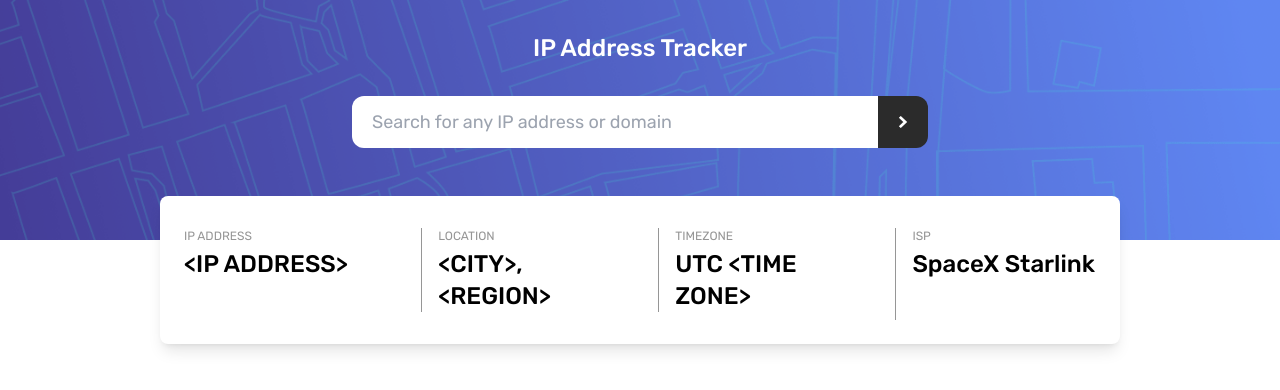
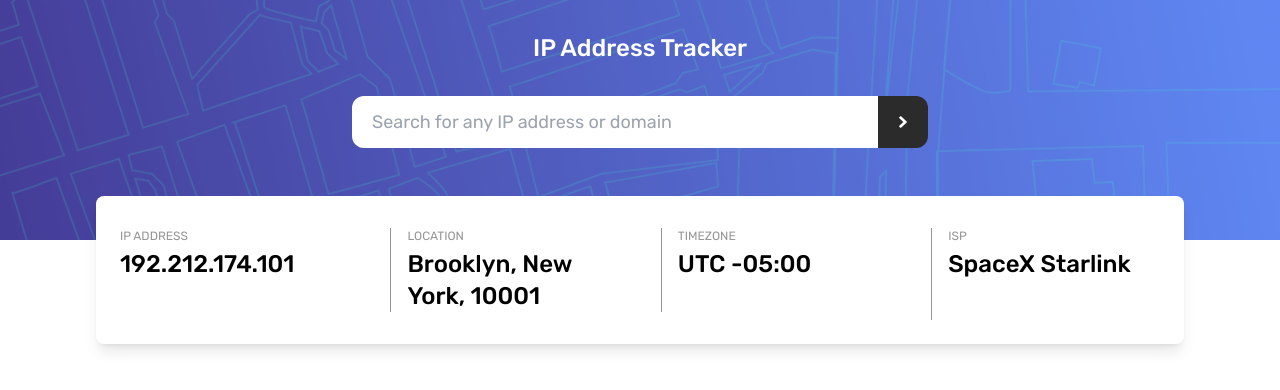
Before and after one commit to codayomide/ip-address-tracker, a React app: page / in a window 1280 px wide. Shown: the top 390 px of the page. Built offline with nearby package versions, Linux system fonts and the light colour scheme; no server answers; the HTML template or start-up script is replaced by a standard one.

Commit message:
Uninstalled react-google-maps

```diff
--- a/package.json
+++ b/package.json
@@ -11,7 +11,6 @@
   },
   "dependencies": {
     "@react-google-maps/api": "^2.19.2",
-    "@vis.gl/react-google-maps": "^0.4.1",
     "react": "^18.2.0",
     "react-dom": "^18.2.0"
   },
--- a/src/components/LocationInfo.jsx
+++ b/src/components/LocationInfo.jsx
@@ -5,20 +5,20 @@ const LocationInfo = ({ loading, data, error }) => {
     <>
     {loading && <div>Loading...</div>}
     {error && <div>Error!!</div>}
-      <div className="bg-neutralWhite text-center py-5 md:py-6 shadow-lg w-[80%] mo-lg:w-[65%] sm:w-[55%] md:w-[85%] xl:w-[75%] rounded-lg mt-4 md:mt-12 md:px-6 md:text-left md:flex md:justify-between">
+      <div className="bg-neutralWhite text-center py-5 md:py-6 shadow-lg w-[80%] mo-lg:w-[65%] sm:w-[55%] md:w-[85%] xl:w-[85%] rounded-lg mt-4 md:mt-12 md:px-6 md:text-left md:flex md:justify-between">
         <div className="location-info">
           <h4>IP Address</h4>
-          <h3>{data ? data.ip : "<IP ADDRESS>"}</h3>
+          <h3>{data ? data.ip : "192.212.174.101"}</h3>
         </div>
 
         <div className="location-info left-border">
           <h4>Location</h4>
-          <h3>{`${data ? data.location.city : "<CITY>"}, ${data ? data.location.region : "<REGION>"}`}</h3>
+          <h3>{`${data ? data.location.city : "Brooklyn"}, ${data ? data.location.region : "New York"}, ${data ? data.location.postalCode : "10001"}`}</h3>
         </div>
 
         <div className="location-info left-border">
           <h4>Timezone</h4>
-          <h3>{`UTC ${data ? data.location.timezone : "<TIME ZONE>"}`}</h3>
+          <h3>{`UTC ${data ? data.location.timezone : "-05:00"}`}</h3>
         </div>
 
         <div className="location-info left-border">
--- a/src/components/Map.jsx
+++ b/src/components/Map.jsx
@@ -1,7 +1,5 @@
 const Map = () => {
-  return (
-    <section className="h-[60%] sm:h-[70%]"></section>
-  );
-}
+  return <section className="h-[60%] sm:h-[70%]"></section>;
+};
 
 export default Map;
--- a/src/components/SearchBar.jsx
+++ b/src/components/SearchBar.jsx
@@ -1,6 +1,6 @@
 /* eslint-disable react/prop-types */
 
-import { useState } from "react";
+import { useRef, useState } from "react";
 
 const SearchBar = ({ setData, setLoading, setError }) => {
   const [ipAddress, setIpAddress] = useState("");
@@ -35,6 +35,21 @@ const SearchBar = ({ setData, setLoading, setError }) => {
     fetchData();
   };
 
+  const inputRef = useRef(null);
+  const [isTextSelected, setIsTextSelected] = useState(false);
+
+  const handleInputClick = () => {
+    if (!isTextSelected) {
+      // Using the select method to highlight the text in the input field
+      inputRef.current.select();
+    } else {
+      // Clear the selection
+      inputRef.current.setSelectionRange(0, 0);
+    }
+
+    // Toggle the selection state
+    setIsTextSelected(!isTextSelected);
+  };
   return (
     <form className="flex text-sm sm:text-lg mt-4 mo-md:mt-8 w-[95%] mo-sm:w-[90%] mo-md:w-[80%] sm:w-[60%] md:w-[50%] lg:w-[45%]">
       <input
@@ -43,6 +58,8 @@ const SearchBar = ({ setData, setLoading, setError }) => {
         className="px-5 py-3 rounded-l-xl w-full placeholder:invisible mo-sm:placeholder:visible focus:outline-none outline-none"
         value={ipAddress}
         onChange={(e) => setIpAddress(e.target.value)}
+        ref={inputRef}
+        onClick={handleInputClick}
       />
       <button
         className="bg-veryDarkGray hover:bg-darkGray transition-colors ease-linear duration-75 rounded-r-xl px-5 py-3"
```
Also changed, not shown: 1 other file (tests, documents, lock files or other folders).
